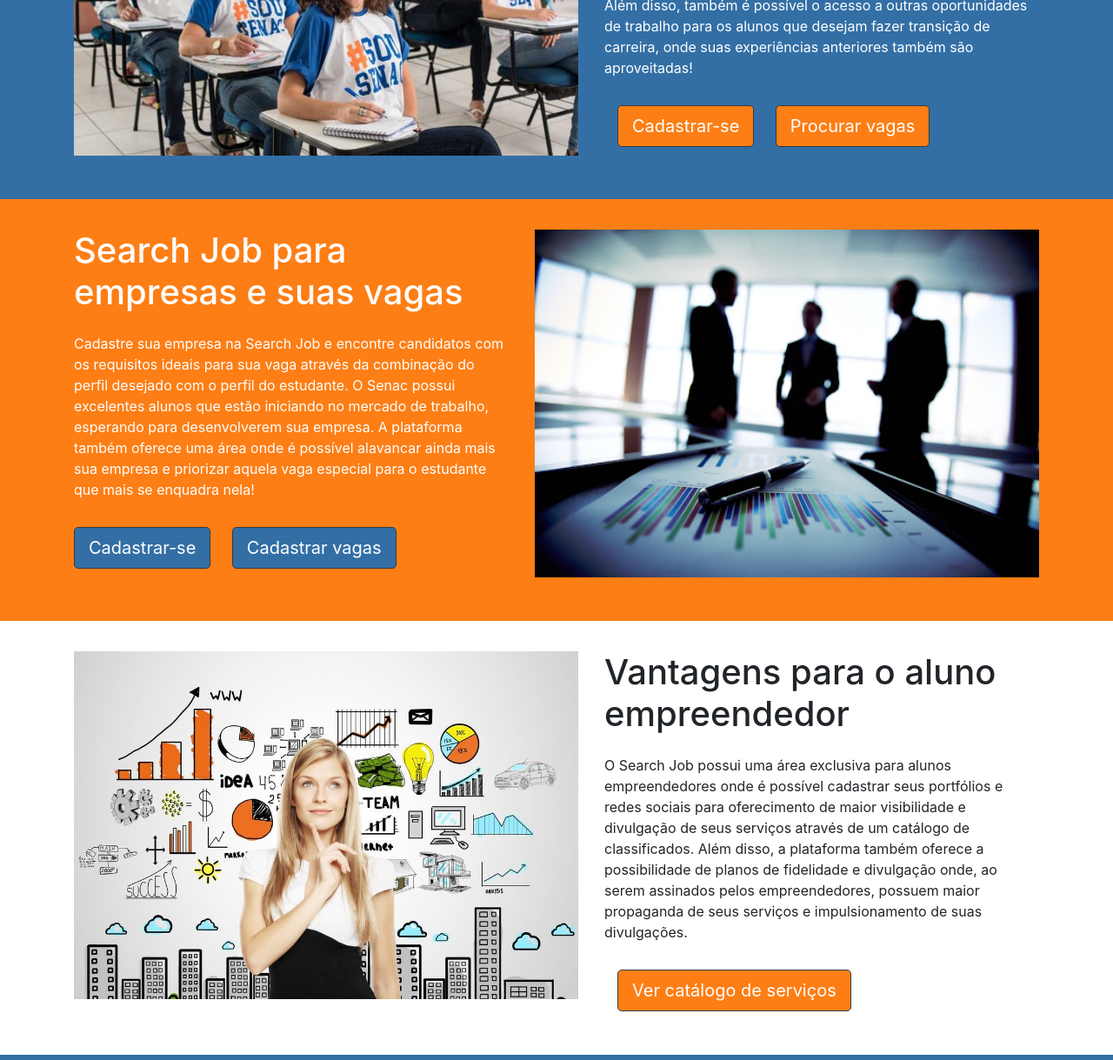
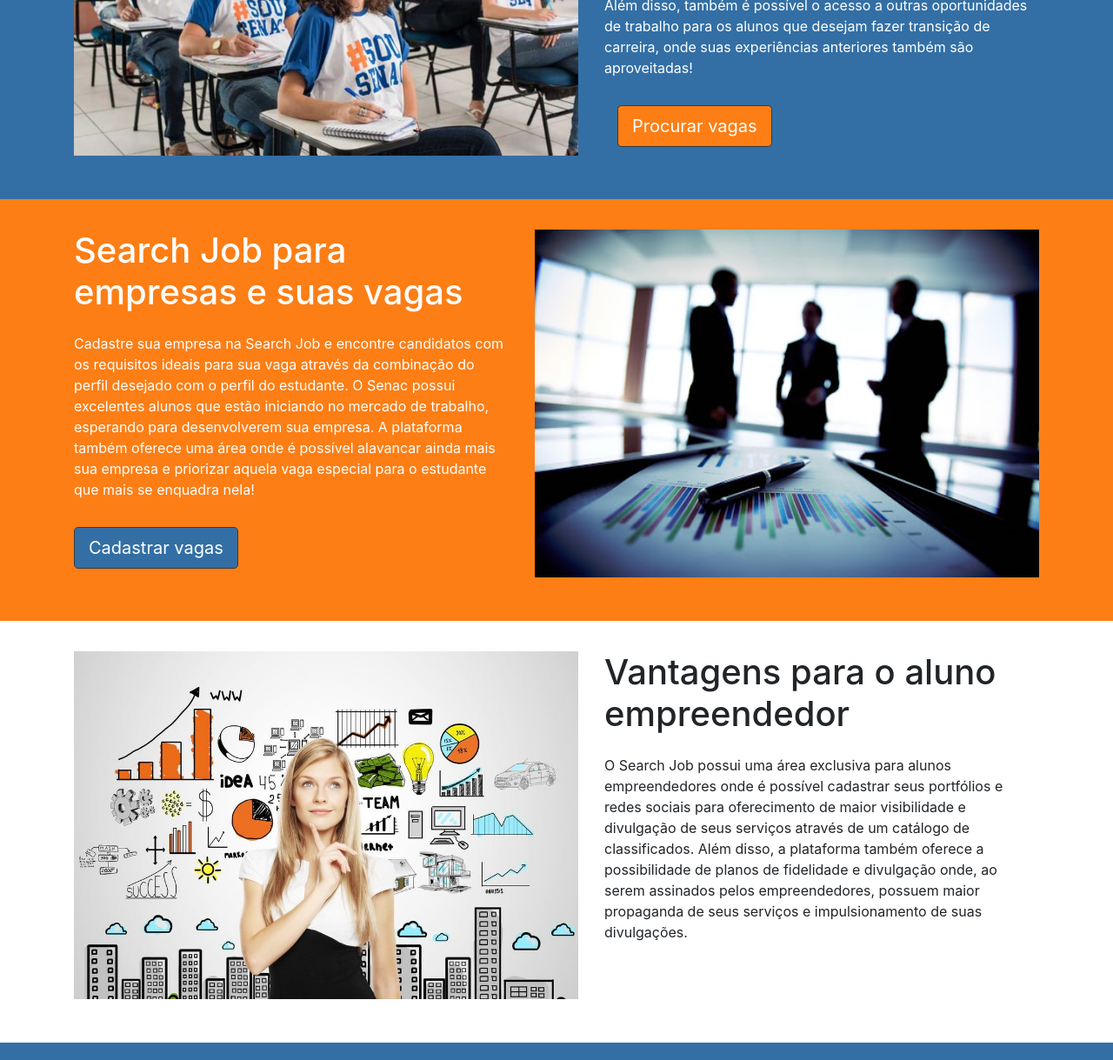
Before and after one commit to printf-ana/landing-page-hr, a plain HTML site: page index.html in a window 1280 px wide. Shown: the part 730-1949 px from the top of the page at 87% size. Drawn offline with nearby package versions, Linux system fonts and the light colour scheme.

Commit message:
Add files via upload

```diff
--- a/index.html
+++ b/index.html
@@ -67,8 +67,7 @@
                         desejam fazer transição de carreira, onde suas experiências anteriores também são aproveitadas!
                     </p>
                     <div class="container sec-7">
-                        <button type="button" class="btn btn-outline-dark btn-lg" id="bc-8">Cadastrar-se</button>
-                        <button type="button" class="btn btn-outline-dark btn-lg" id="bc-7">Procurar vagas</button>
+                        <button type="button" class="btn btn-outline-dark btn-lg" id="bc-8">Procurar vagas</button>
                     </div>
                 </div>
             </div>
@@ -86,9 +85,8 @@
                         plataforma também oferece uma área onde é possível alavancar ainda mais sua empresa e priorizar
                         aquela vaga especial para o estudante que mais se enquadra nela!</p>
                     <div class="container sec-6">
-                        <button type="button" class="btn btn-outline-dark btn-lg" id="button1-3">Cadastrar-se</button>
-                        <button type="button" class="btn btn-outline-dark btn-lg" id="button2-3">Cadastrar
-                            vagas</button>
+                        <button type="button" class="btn btn-outline-dark btn-lg" id="button1-3">Cadastrar vagas</button>
+
                     </div>
                 </div>
                 <div class="col">
@@ -113,10 +111,6 @@
                         disso, a plataforma também oferece a possibilidade de planos de fidelidade e divulgação onde, ao
                         serem assinados pelos empreendedores, possuem maior propaganda de seus serviços e
                         impulsionamento de suas divulgações.</p>
-                    <div class="container sec-5">
-                        <button type="button" class="btn btn-outline-dark btn-lg" id="button-c5">Ver
-                            catálogo de serviços</button>
-                    </div>
                 </div>
             </div>
         </div>
--- a/style.css
+++ b/style.css
@@ -29,15 +29,9 @@
 }
 
 #section-3,
-#button-c5,
-#bc-7,
 #bc-8  {
     background-color: #FD7E15;
     color: white;
-}
-
-#button-c5:hover {
-    color: black;
 }
 
 #bc-8 {
@@ -52,7 +46,6 @@
     padding-bottom: 50px;
 }
 
-.sec-5,
 .sec-7 {
     text-align: left;
     padding-top: 15px;
@@ -81,15 +74,13 @@
     padding-top: 15px;
 }
 
-#button1-3, #button2-3 {
+#button1-3 {
     background-color: #336FA5;
     color: white;
     margin-right: 20px;
 }
 
 #button1-3:hover,
-#button2-3:hover,
-#bc-7:hover,
 #bc-8:hover {
     color: black;
 }
```
